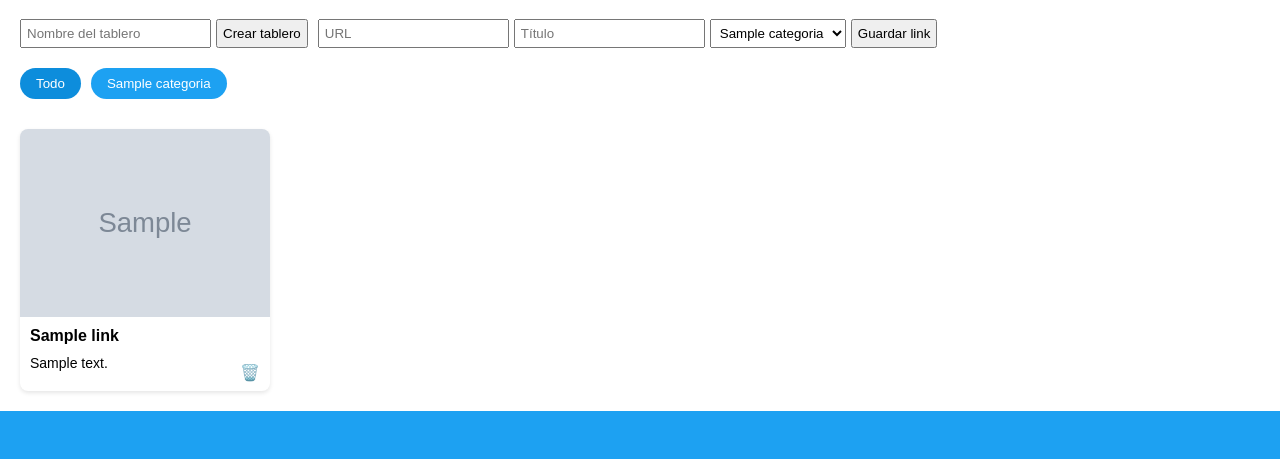
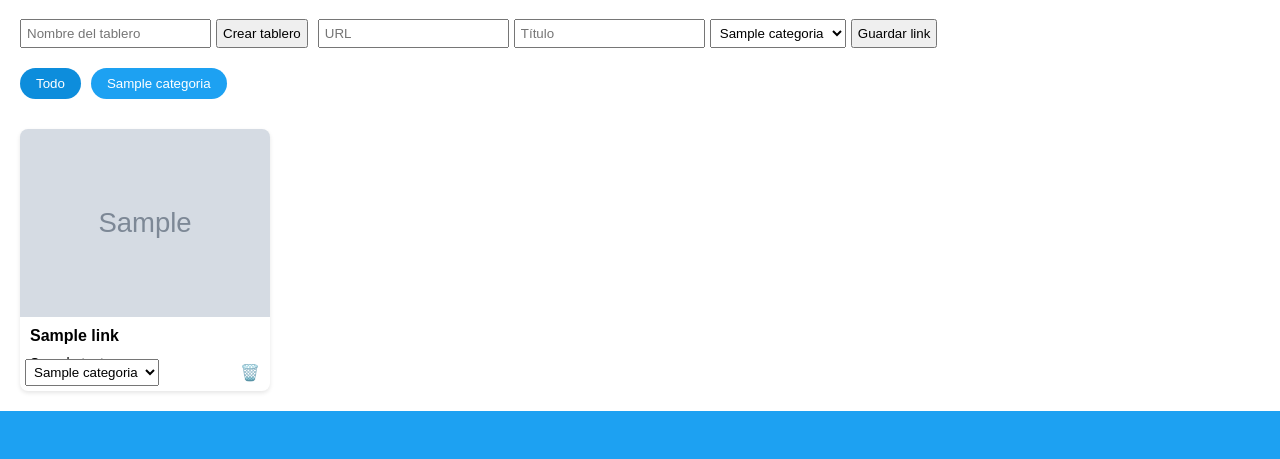
Before and after one commit to admivideo/linkaloo.com, a PHP site: page /panel_de_control.php in a window 1280 px wide. Shown: the part 66-525 px from the top of the page. Run offline with PHP 8.4, Linux system fonts and the light colour scheme; the visitor is signed in with stand-in values (Sample User, id 1); tables that the repository leaves empty hold one stand-in row (values such as "Sample post"); grey boxes marked "Sample" are stand-in pictures; some web fonts are replaced.

Commit message:
Add dropdown to move cards between boards

```diff
--- a/assets/main.js
+++ b/assets/main.js
@@ -41,4 +41,25 @@ document.addEventListener('DOMContentLoaded', () => {
       });
     });
   });
+
+  document.querySelectorAll('.move-select').forEach(sel => {
+    sel.addEventListener('change', () => {
+      const id = sel.dataset.id;
+      const categoria = sel.value;
+      fetch('move_link.php', {
+        method: 'POST',
+        headers: {'Content-Type': 'application/x-www-form-urlencoded'},
+        body: 'id=' + encodeURIComponent(id) + '&categoria_id=' + encodeURIComponent(categoria)
+      }).then(res => res.json()).then(data => {
+        if (data.success) {
+          const card = sel.closest('.card');
+          if (card) {
+            card.dataset.cat = categoria;
+            const active = document.querySelector('.board-btn.active');
+            if (active) filter(active.dataset.cat);
+          }
+        }
+      });
+    });
+  });
 });
--- a/assets/style.css
+++ b/assets/style.css
@@ -32,3 +32,4 @@ body {font-family: 'Rambla', sans-serif;margin:0;padding:0;background:#1DA1F2;co
 .link-cards .card-body p {margin:0 0 10px;font-size:14px;}
 
 .link-cards .card .delete-btn {position:absolute;bottom:5px;right:5px;background:rgba(255,255,255,0.9);border:none;border-radius:50%;padding:5px;cursor:pointer;font-size:16px;line-height:1;}
+.link-cards .card .move-select {position:absolute;bottom:5px;left:5px;padding:4px;}
--- a/panel_de_control.php
+++ b/panel_de_control.php
@@ -112,7 +112,7 @@ include 'header.php';
 
 <div class="link-cards">
 <?php foreach($links as $link): ?>
-    <div class="card" data-cat="<?= $link['categoria_id'] ?>" data-id="<?= $link['id'] ?>">
+        <div class="card" data-cat="<?= $link['categoria_id'] ?>" data-id="<?= $link['id'] ?>">
         <?php if(!empty($link['imagen'])): ?>
             <a href="<?= htmlspecialchars($link['url']) ?>" target="_blank" rel="noopener noreferrer">
                 <img src="<?= htmlspecialchars($link['imagen']) ?>" alt="">
@@ -130,6 +130,13 @@ include 'header.php';
                 <p><?= htmlspecialchars($desc) ?></p>
             <?php endif; ?>
         </div>
+        <select class="move-select" data-id="<?= $link['id'] ?>">
+        <?php foreach($categorias as $categoria): ?>
+            <option value="<?= $categoria['id'] ?>" <?= $categoria['id'] == $link['categoria_id'] ? 'selected' : '' ?>>
+                <?= htmlspecialchars($categoria['nombre']) ?>
+            </option>
+        <?php endforeach; ?>
+        </select>
         <button class="delete-btn" data-id="<?= $link['id'] ?>" aria-label="Borrar">🗑️</button>
     </div>
 <?php endforeach; ?>
```
Also changed, not shown: move_link.php (added, +17 -0 lines).
